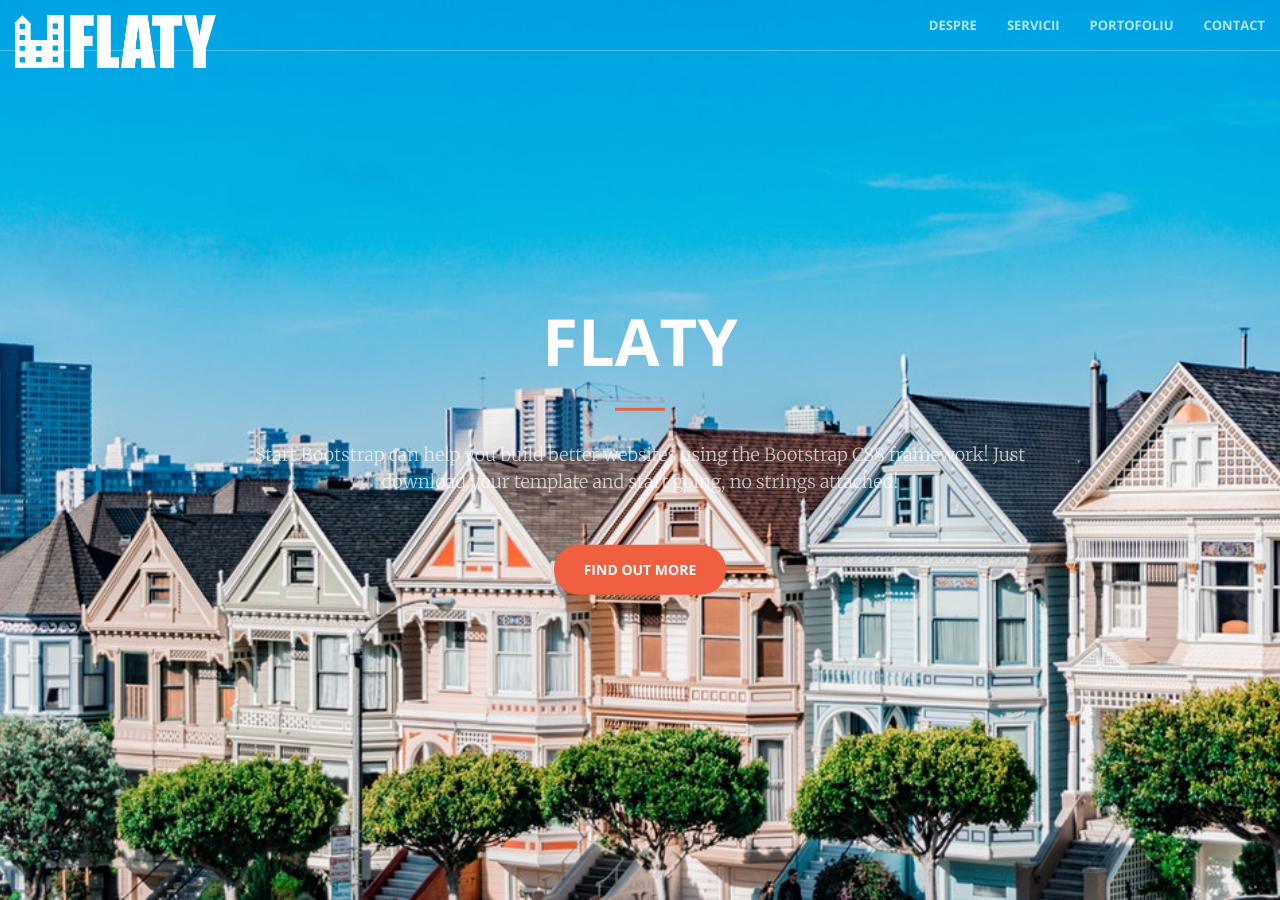
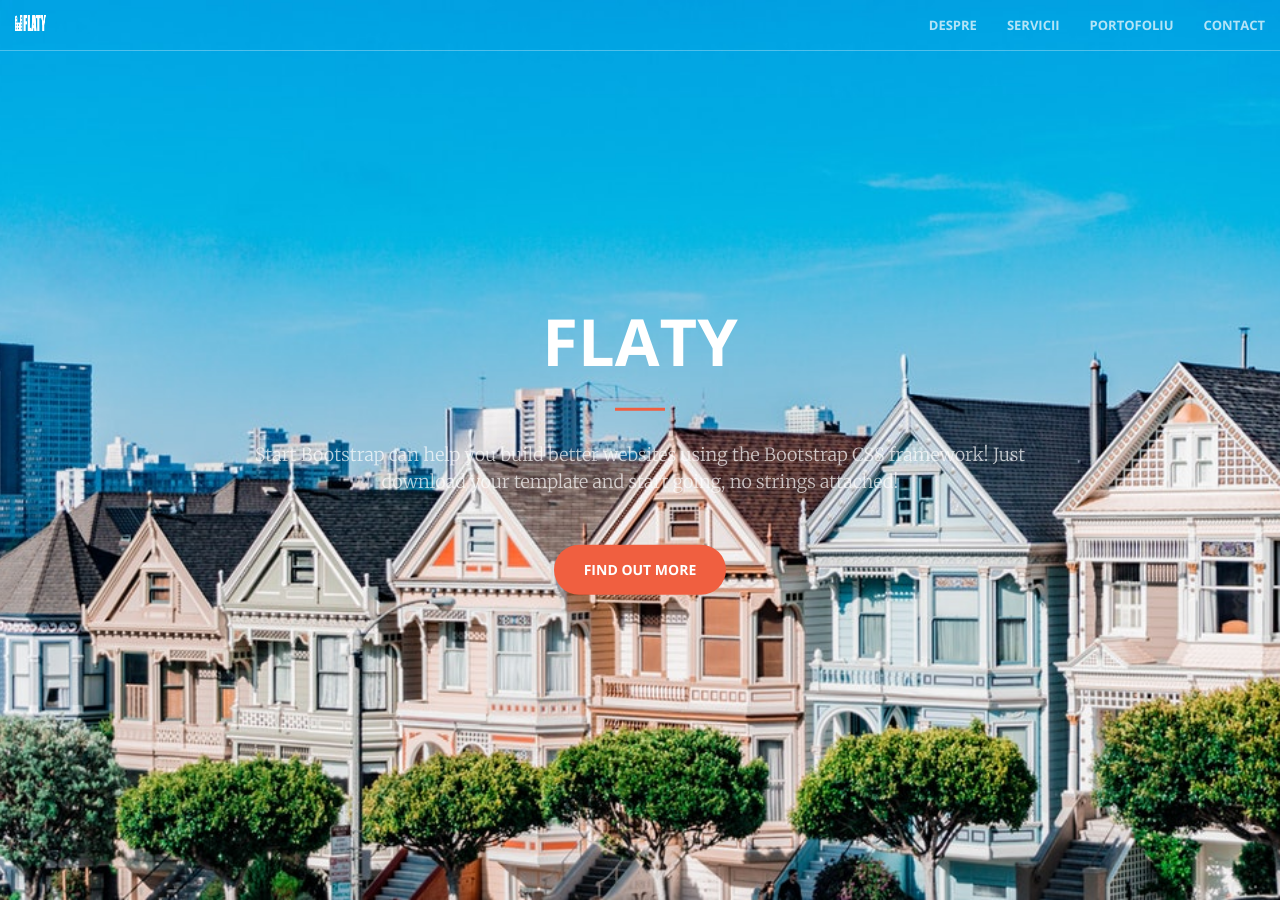
Before and after one commit to rptoma/Flaty-landing-page-2, a Jekyll site: the page built from index.html, in a window 1280 px wide and 900 px high. Built offline with Jekyll 4.4.1, drawn with Linux system fonts in a browser that asks for light colours.

Commit message:
Updated '_includes/nav.html' via CloudCannon

```diff
--- a/_includes/nav.html
+++ b/_includes/nav.html
@@ -8,7 +8,7 @@
                 <span class="icon-bar"></span>
                 <span class="icon-bar"></span>
             </button>
-            <a class="navbar-brand page-scroll" href="#page-top"><img src="img/logo.png" alt="Flaty" style="width: 50%;"></a>
+            <a class="navbar-brand page-scroll" href="#page-top"><img src="img/logo.png" alt="Flaty" style="height:80%;width: 50%;"></a>
         </div>
 
         <!-- Collect the nav links, forms, and other content for toggling -->
```
